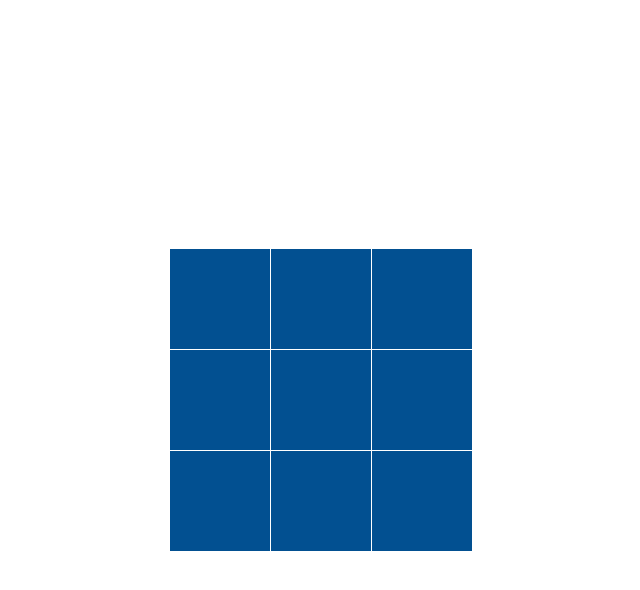
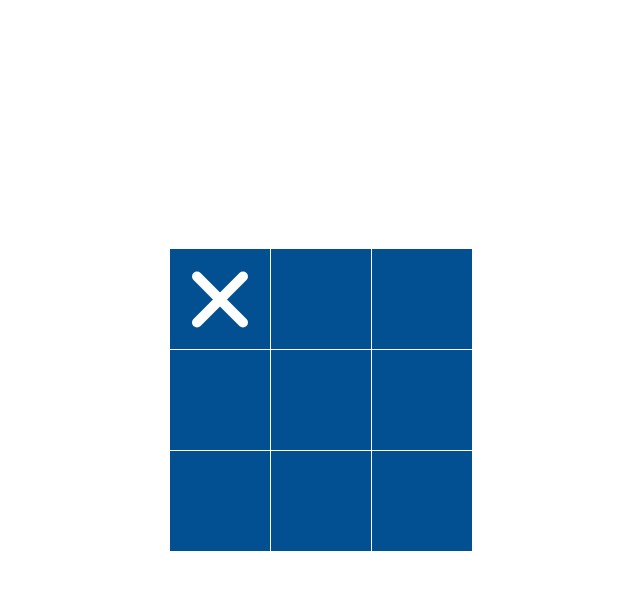
Before and after one commit to imIsmailAlrewany/Tik-Tak-Toe__OOP, a plain HTML site: page index.html in a window 1280 px wide. Both pictures are taken after a click on the element 539 px from the left and 299 px from the top of the page. Shown: the whole page, without its empty margins (319-959 px from the left). Drawn offline with Linux system fonts and the light colour scheme.

Commit message:
still working on it

```diff
--- a/app.js
+++ b/app.js
@@ -27,18 +27,94 @@ Object.defineProperties(xAndO, {
     configurable: false,
     value: `<svg class="o">
     <circle cx="28" cy="28" r="28"></circle>
-  </svg>`,
+    </svg>`,
   }
 });
 
 // define the game main class
 class TikTakToe {
 
+  // will check on this array if I got any group of them will win
+  static win = [
+    [1, 2, 3],
+    [4, 5, 6],
+    [7, 8, 9],
+    [1, 4, 7],
+    [2, 5, 8],
+    [3, 6, 9],
+    [1, 5, 9],
+    [3, 5, 7]
+  ];
+
+  // all gamer inputs
+  static gamerInputs = [];
+
+  // all bot inputs
+  static botInputs = [];
+
+  static gamer(id) {
+    if (id) {
+      this.gamerInputs.push(+id);
+    }
+  }
+
+  static bot(id) {
+    if (id) {
+      this.botInputs.push(+id);
+    }
+  }
+
+  // check if the gamer or bot has matches with win array
+  static winner() {
+    try {
+      let gamerMatchNum = 0;
+      let botMatchNum = 0;
+
+      this.win.forEach(winGroup => {
+        gamerMatchNum = 0;
+        botMatchNum = 0;
+
+        this.gamerInputs.forEach(input => {
+          if (winGroup.includes(input)) gamerMatchNum++;
+        });
+
+        this.botInputs.forEach(input => {
+          if (winGroup.includes(input)) botMatchNum++;
+        });
+
+        // I use throw because there's no way to break forEach method not like (Loop)
+        if (gamerMatchNum === 3) throw new Error(`Congratulations, You Won!!!`);
+        if (botMatchNum === 3) throw new Error(`Loser, Game Over!!!`);
+
+      });
+
+      const encouragements = ['Good!!!', 'Wow!!!', 'Good Job!!!', 'Fine!!!'];
+      return encouragements[Math.floor(Math.random() * (encouragements.length - 1 + 1))];
+
+    } catch (msg) {
+      return msg.message;
+    }
+  }
+
+}
+
+// bot second move (play)
+class BotPlay extends TikTakToe {
+  constructor() { }
+
+
 }
 
 // play game when click on any item
 tableItems.forEach(ele => {
   ele.addEventListener('click', () => {
-    console.log(ele.getAttribute('_id'));
+
+    TikTakToe.gamer(ele.getAttribute('_id'));
+    console.log(TikTakToe.gamerInputs);
+    ele.innerHTML = xAndO.x;
+
+    const message = TikTakToe.winner();
+    console.log(message);
+
   });
 });
--- a/style.css
+++ b/style.css
@@ -35,6 +35,7 @@ body {
   padding: 50px;
   background-color: var(--blue);
   cursor: pointer;
+  position: relative;
 }
 
 .game tbody tr .column:hover {
@@ -49,7 +50,9 @@ body {
   height: 75px;
   width: 75px;
   background-color: transparent;
-  position: relative;
+  position: absolute;
+  top: 12.5px;
+  left: 12.5px;
 }
 
 .x .left-cross,
@@ -80,7 +83,7 @@ body {
   position: absolute;
   top: 0;
   left: 0;
-  background-color: #025091;
+  background-color: #fff;
   animation: line 0.3s linear;
 }
 
@@ -102,13 +105,16 @@ body {
 .o {
   width: 75px;
   height: 75px;
+  position: absolute;
+  top: 12.5px;
+  left: 12.5px;
 }
 
 .o circle {
   transform: translate(10px, 10px);
   fill: transparent;
   stroke-width: 10px;
-  stroke: #025091;
+  stroke: #fff;
   stroke-linecap: round;
   stroke-dasharray: 200;
   stroke-dashoffset: calc(200 - (200 * 100 / 100));
```
